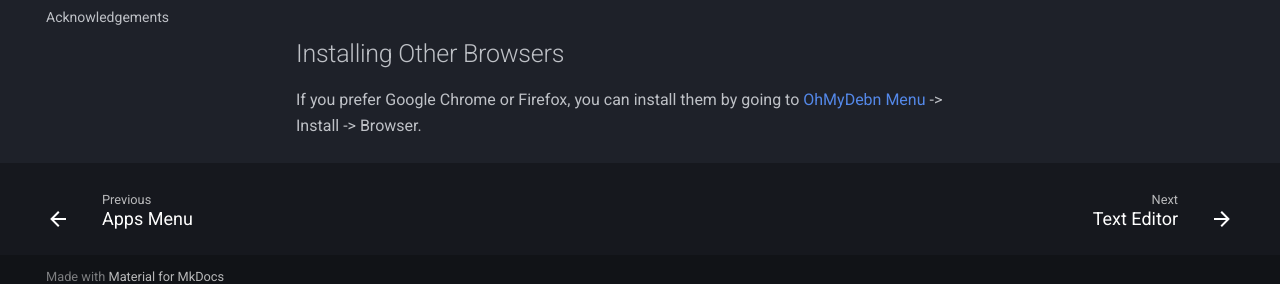
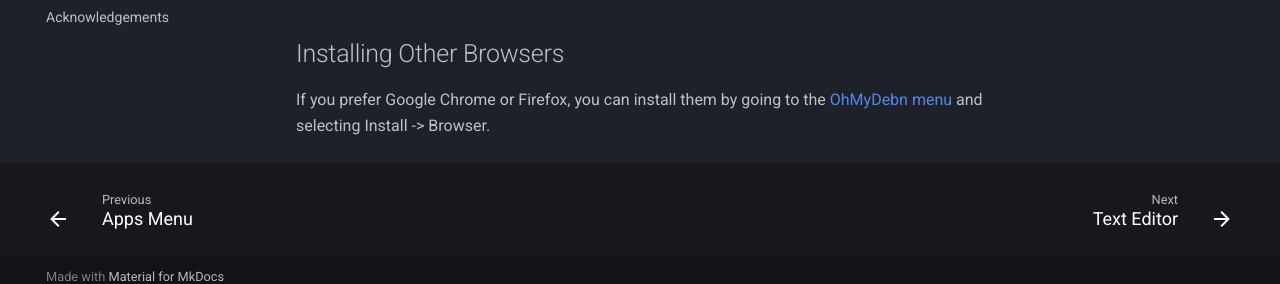
Before and after one commit to dougburks/ohmydebn-docs, an MkDocs documentation site: the page built from docs/browser.md, in a window 1280 px wide and 1120 px high. Shown: the part 821-1105 px from the top of the window. Built offline with MkDocs 1.6.1 and Material for MkDocs 9.7.7, drawn with Linux system fonts in a browser that asks for light colours; comment, search, counter and statistics services are not loaded.

Commit message:
fix broken link

```diff
--- a/docs/browser.md
+++ b/docs/browser.md
@@ -8,4 +8,4 @@
 
 ## Installing Other Browsers
 
-If you prefer Google Chrome or Firefox, you can install them by going to [OhMyDebn Menu](#ohmydebn-menu) -> Install -> Browser.
+If you prefer Google Chrome or Firefox, you can install them by going to the [OhMyDebn menu](ohmydebn-menu.md) and selecting Install -> Browser.
```
